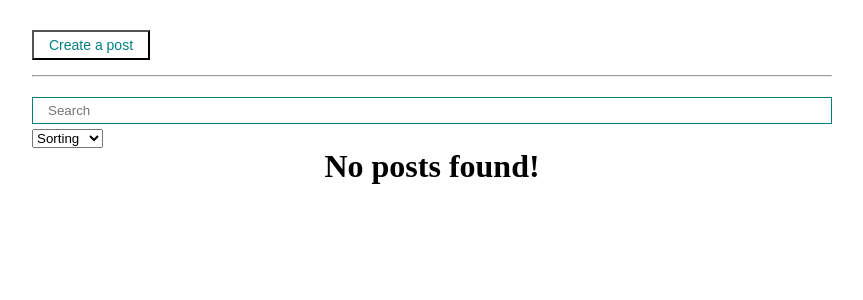
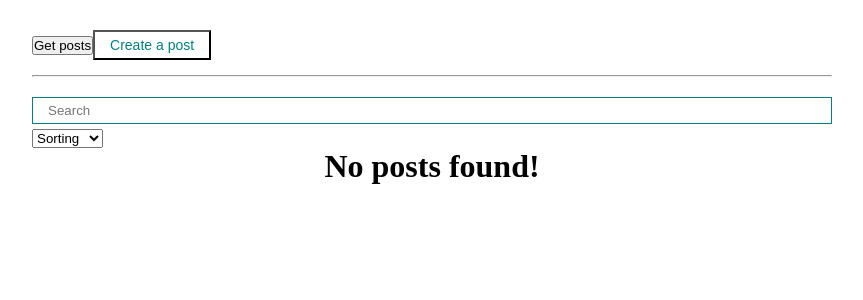
Before and after one commit to AndreyChim/react-fund-course, a React (Create React App) app: page / in a window 1280 px wide. Shown: the top 300 px of the page, without its empty margins (208-1071 px from the left). Built offline with nearby package versions, Linux system fonts and the light colour scheme.

Commit message:
Get data from server

```diff
--- a/package.json
+++ b/package.json
@@ -7,6 +7,7 @@
     "@testing-library/jest-dom": "^6.9.1",
     "@testing-library/react": "^16.3.0",
     "@testing-library/user-event": "^13.5.0",
+    "axios": "^1.13.2",
     "react": "^19.2.0",
     "react-dom": "^19.2.0",
     "react-scripts": "5.0.1",
--- a/src/App.js
+++ b/src/App.js
@@ -11,6 +11,7 @@ import MySelect from "./components/UI/select/MySelect";
 import PostFilter from "./components/PostFilter";
 import MyModal from "./components/UI/MyModal/MyModal";
 import { usePosts } from "./hooks/usePosts";
+import axios from "axios";
 
 function App() {
   const [posts, setPosts] = useState([])
@@ -38,7 +39,12 @@ function App() {
     setPosts([...posts, newPost])
     setModal(false)
   }
-  // we get the post from the child component
+
+  async function fetchPosts() {
+      const response = await axios.get('https://jsonplaceholder.typicode.com/posts')
+      console.log(response.data)
+  }
+
   const removePost = (post) => {
     setPosts(posts.filter(p => p.id !==post.id))
   }
@@ -58,6 +64,7 @@ function App() {
 
   return (
     <div className="App">
+      <button onClick={fetchPosts}>Get posts</button>
       <MyButton style={{marginTop: 30}} onClick={() => setModal(true)}>
           Create a post
       </MyButton>
```
Also changed, not shown: 1 other file (tests, documents, lock files or other folders).
